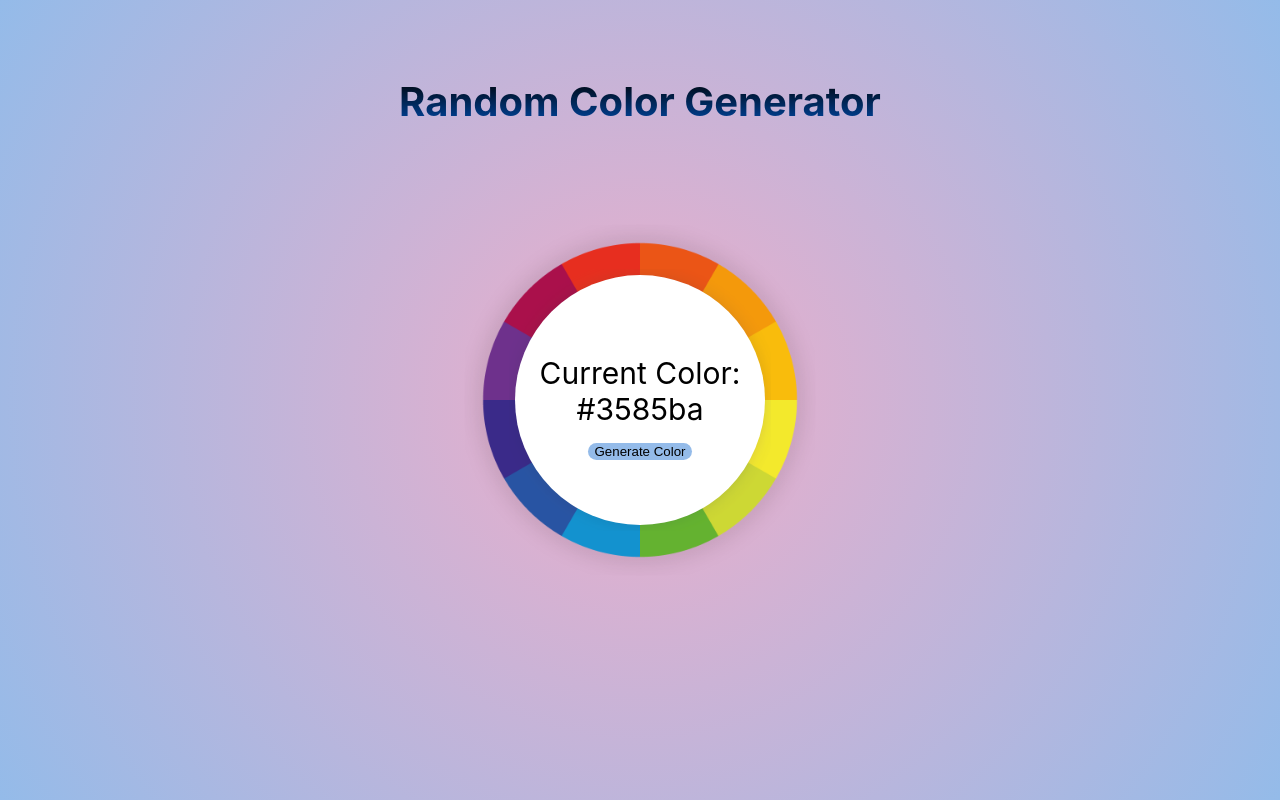
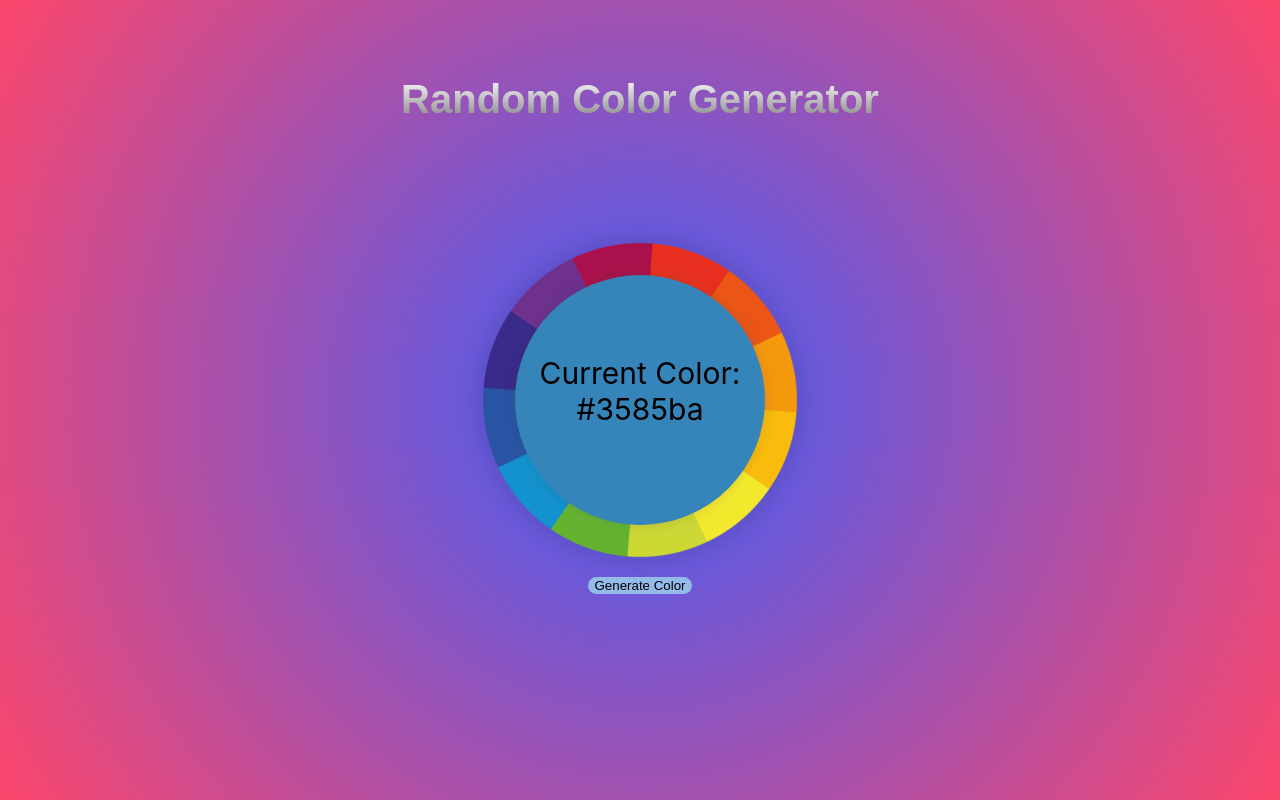
Before and after one commit to jacobjakeo/react-random-color-generator, a React app: page / in a window 1280 px wide. Built offline with nearby package versions, Linux system fonts and the light colour scheme; the HTML template or start-up script is replaced by a standard one.

Commit message:
Add change color functionality and finish project

```diff
--- a/src/App.css
+++ b/src/App.css
@@ -1,9 +1,9 @@
 .App {
-  background: rgb(238, 174, 202);
+  background: rgb(63, 94, 251);
   background: radial-gradient(
     circle,
-    rgba(238, 174, 202, 1) 0%,
-    rgba(148, 187, 233, 1) 100%
+    rgba(63, 94, 251, 1) 0%,
+    rgba(252, 70, 107, 1) 100%
   );
   padding: 40px;
   height: 100vh;
@@ -17,7 +17,7 @@
   margin-bottom: 20px;
   font-size: 40px;
   text-align: center;
-  background: -webkit-linear-gradient(#000000, #0049a8);
+  background: -webkit-linear-gradient(white, grey);
   -webkit-background-clip: text;
   -webkit-text-fill-color: transparent;
   z-index: 3;
@@ -25,6 +25,7 @@
   top: 50px;
   left: 25%;
   right: 25%;
+  font-family: Arial, Helvetica, sans-serif;
 }
 
 .App > div {
@@ -57,6 +58,7 @@
   background-color: rgba(148, 187, 233, 1);
   border: none;
   border-radius: 10px;
+  margin-top: 150px;
 }
 
 .App > img {
@@ -64,4 +66,17 @@
   height: 500px;
   position: absolute;
   z-index: 1;
+  animation-name: spin;
+  animation-duration: 5s;
+  animation-timing-function: linear;
+  animation-iteration-count: infinite;
 }
+
+@keyframes spin {
+  from {
+    transform: rotate(0deg);
+  }
+  to {
+    transform: rotate(360deg);
+  }
+}
--- a/src/App.js
+++ b/src/App.js
@@ -7,10 +7,10 @@ export default function App() {
   const [currentColor, setCurrentColor] = useState(randomColor());
   console.log(currentColor);
   return (
-    <div className="App">
-      <h1>Random Color Generator</h1>
+    <div className="App" style={{ backgroundColor: currentColor }}>
+      <h1 style={{ color: currentColor }}>Random Color Generator</h1>
       <img src={colorwheel} className="App-logo" alt="colorwheel" />
-      <div>
+      <div style={{ backgroundColor: currentColor }}>
         Current Color: {currentColor}
         <br />
         <button
```
